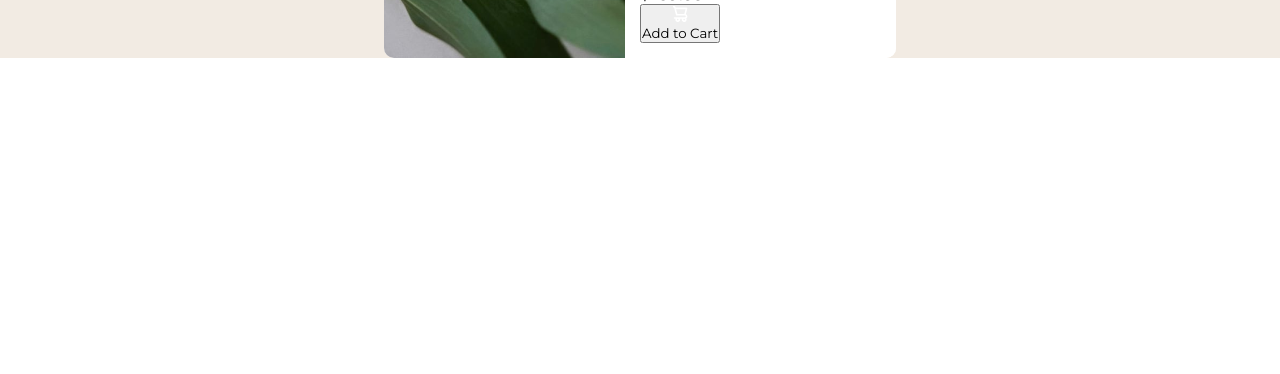
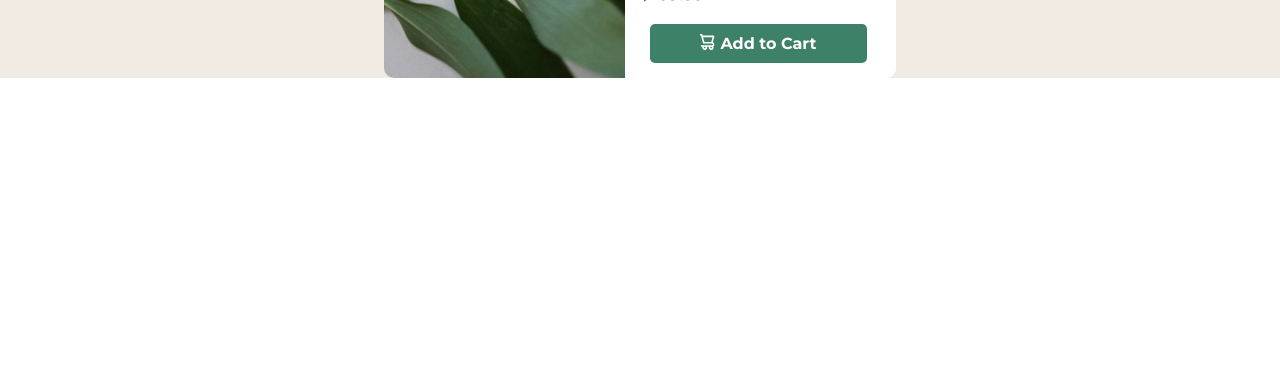
Before and after one commit to murilotecoteco/product-preview-card-component-main-main, a plain HTML site: page index.html in a window 1280 px wide. Shown: the part 426-800 px from the top of the page. Drawn offline with Linux system fonts and the light colour scheme.

Commit message:
atualização1

```diff
--- a/style.css
+++ b/style.css
@@ -1,3 +1,5 @@
+
+/* meu codigo ficou a metade de baixo branco e nao consegui arrumar.*/
 
 * {
   margin: 0;
@@ -47,7 +49,26 @@ p {
   background-color: white;
   padding: 15px;
 }
+.card-button{
+  margin-top: 15px;
+}
+.card-button button{
+  width: 90%;
+  padding: 10px;
+  border-radius: 5px;
+  border: none;
+  margin-top: 20px;
+  background-color: #3d8168;
+  color: white;
+  display: flex;
+  gap: 5px;
+ justify-content: center;
+ font-weight: bold;
+ font-size: medium;
+ margin-left: 10px;
 
 
-.escritaperfume {
-  le
+}
+.card-button:hover button{
+  background-color: hsl(212, 21%, 14%);
+  cursor: pointer;}
```
Also changed, not shown: index.html (line endings or trailing spaces).
